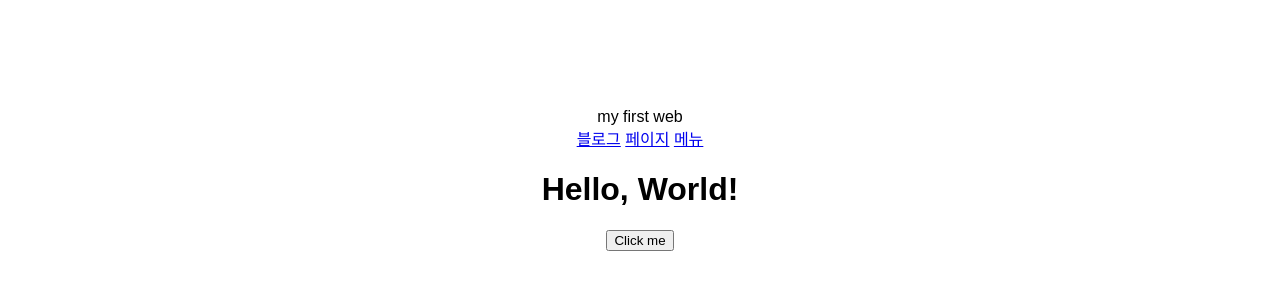
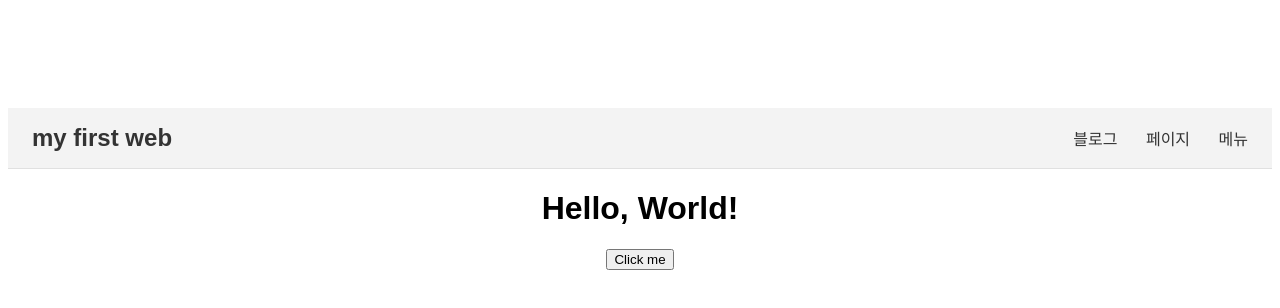
Before and after one commit to kimjuheyeon/my-first-web, a plain HTML site: page index.html in a window 1280 px wide. Drawn offline with Linux system fonts and the light colour scheme.

Commit message:
Update style_v0.2.css
헤더추가 스타일

```diff
--- a/style.css
+++ b/style.css
@@ -3,3 +3,29 @@ body {
   text-align: center;
   padding-top: 100px;
 }
+.main-header {
+  display: flex;
+  justify-content: space-between;
+  align-items: center;
+  padding: 16px 24px;
+  background: #f3f3f3;
+  border-bottom: 1px solid #e0e0e0;
+}
+
+.header-left {
+  font-size: 1.5em;
+  font-weight: bold;
+  color: #333;
+}
+
+.header-right a {
+  margin-left: 24px;
+  text-decoration: none;
+  color: #333;
+  font-size: 1em;
+  transition: color 0.2s;
+}
+
+.header-right a:hover {
+  color: #0066cc;
+}
```
